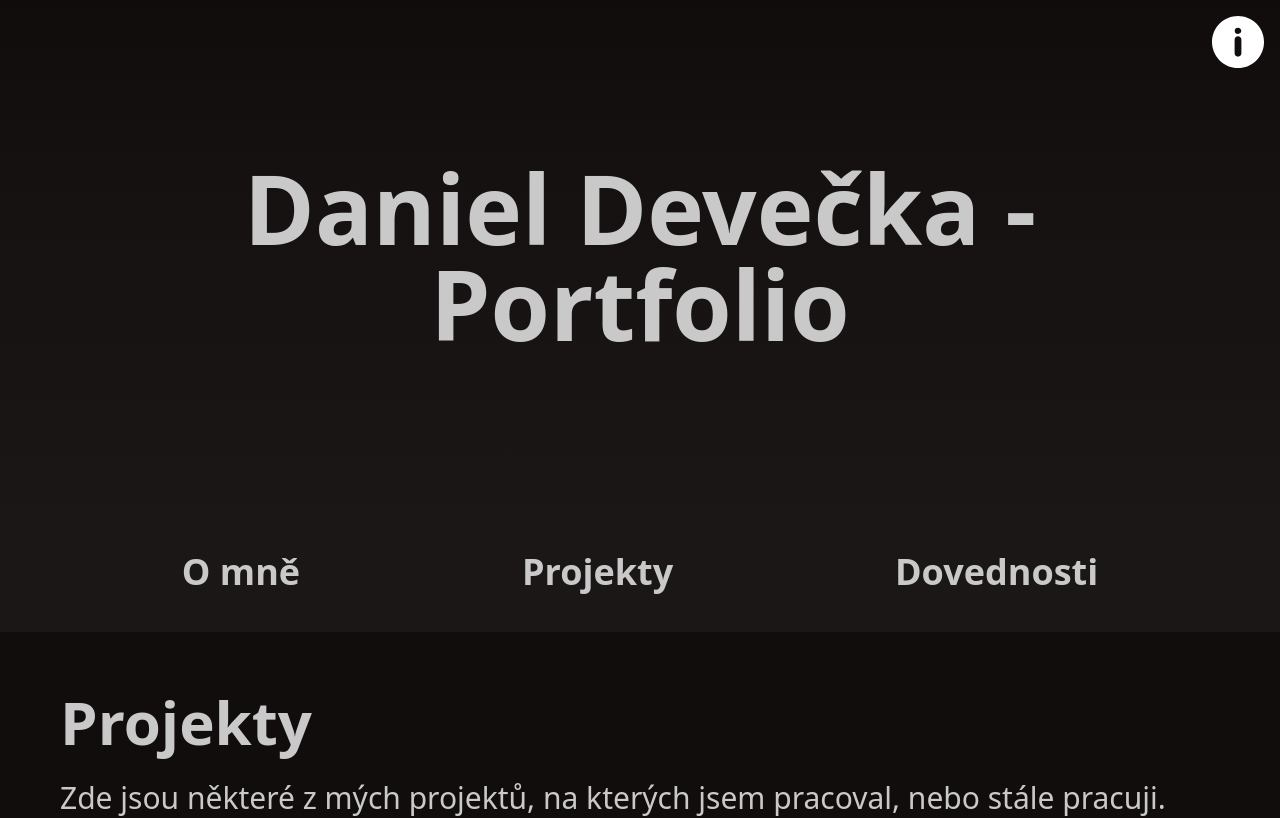
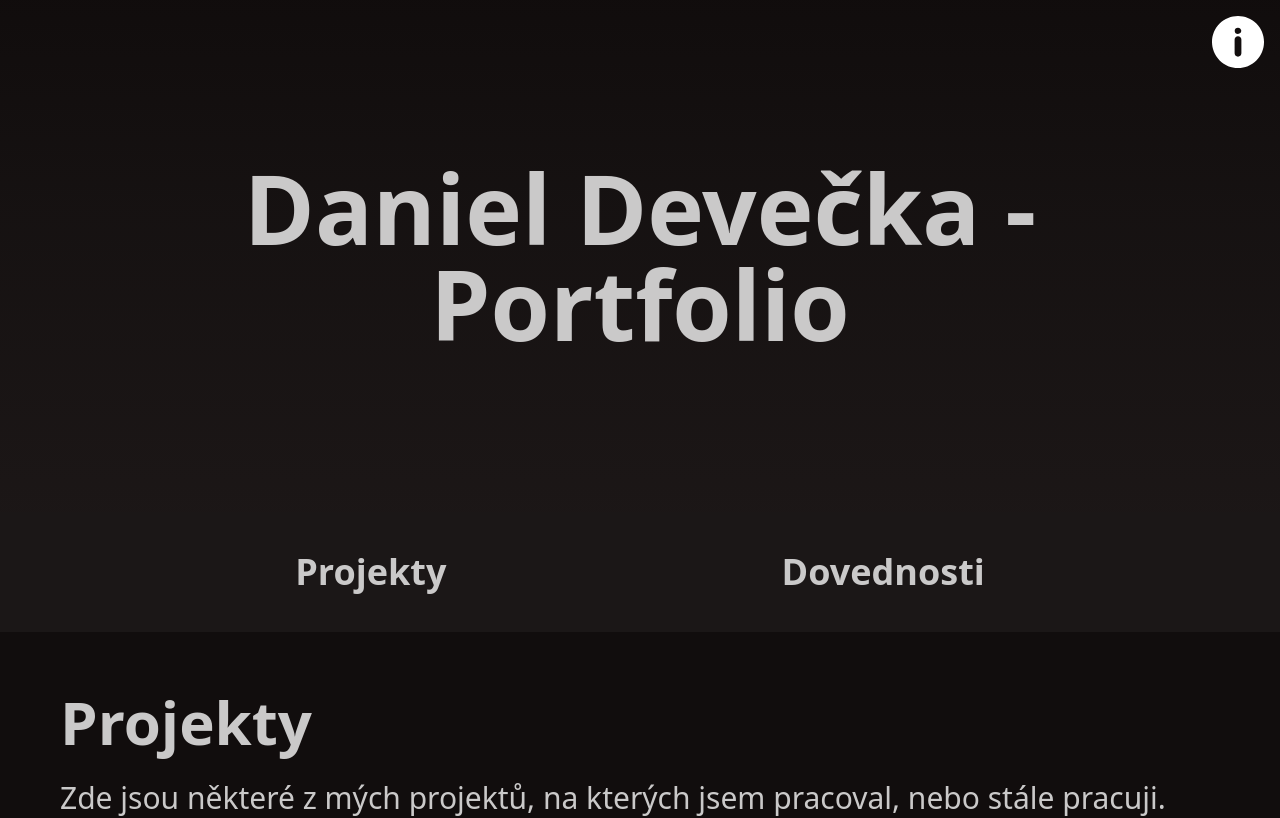
Before and after one commit to DanielDe8/portfolio, a Svelte app: page / in a window 1280 px wide. Shown: the top 818 px of the page. Built offline with nearby package versions, Linux system fonts and the light colour scheme.

Commit message:
remove "O mne" (About) navbar item

```diff
--- a/src/App.svelte
+++ b/src/App.svelte
@@ -18,7 +18,6 @@
 
     <!-- Navbar -->
     <div class="navbar justify-evenly sticky top-0 p-0 m-0 bg-base-100 z-10">
-        <a href="#about" class="flex-none text-4xl font-bold p-10 hover:bg-base-200 transition-all duration-400 ease-in-out">O mně</a>
         <a href="#projects" class="flex-none text-4xl font-bold p-10 hover:bg-base-200 transition-all duration-400 ease-in-out">Projekty</a>
         <a href="#skills" class="flex-none text-4xl font-bold p-10 hover:bg-base-200 transition-all duration-400 ease-in-out">Dovednosti</a>
     </div>
```
